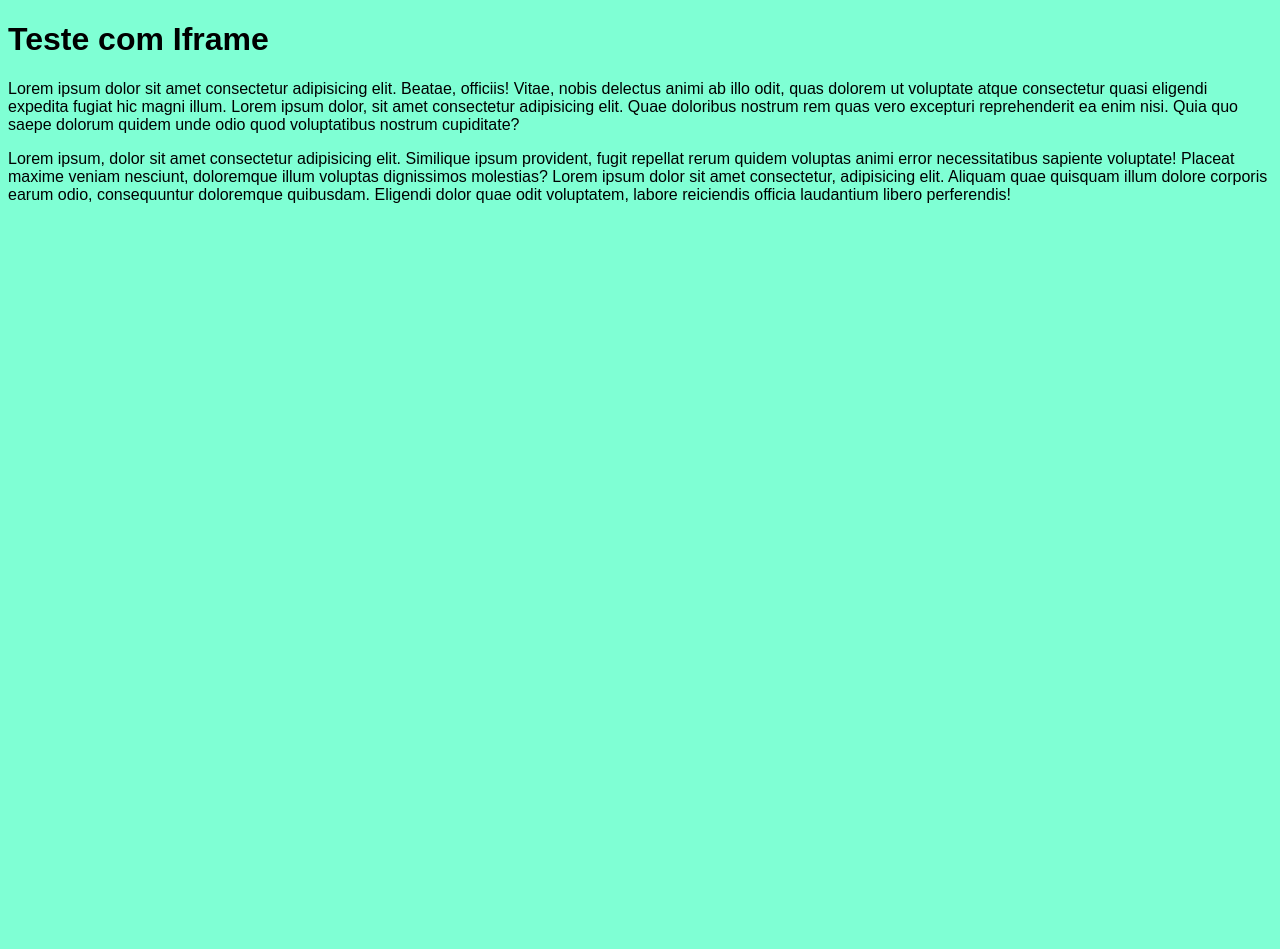
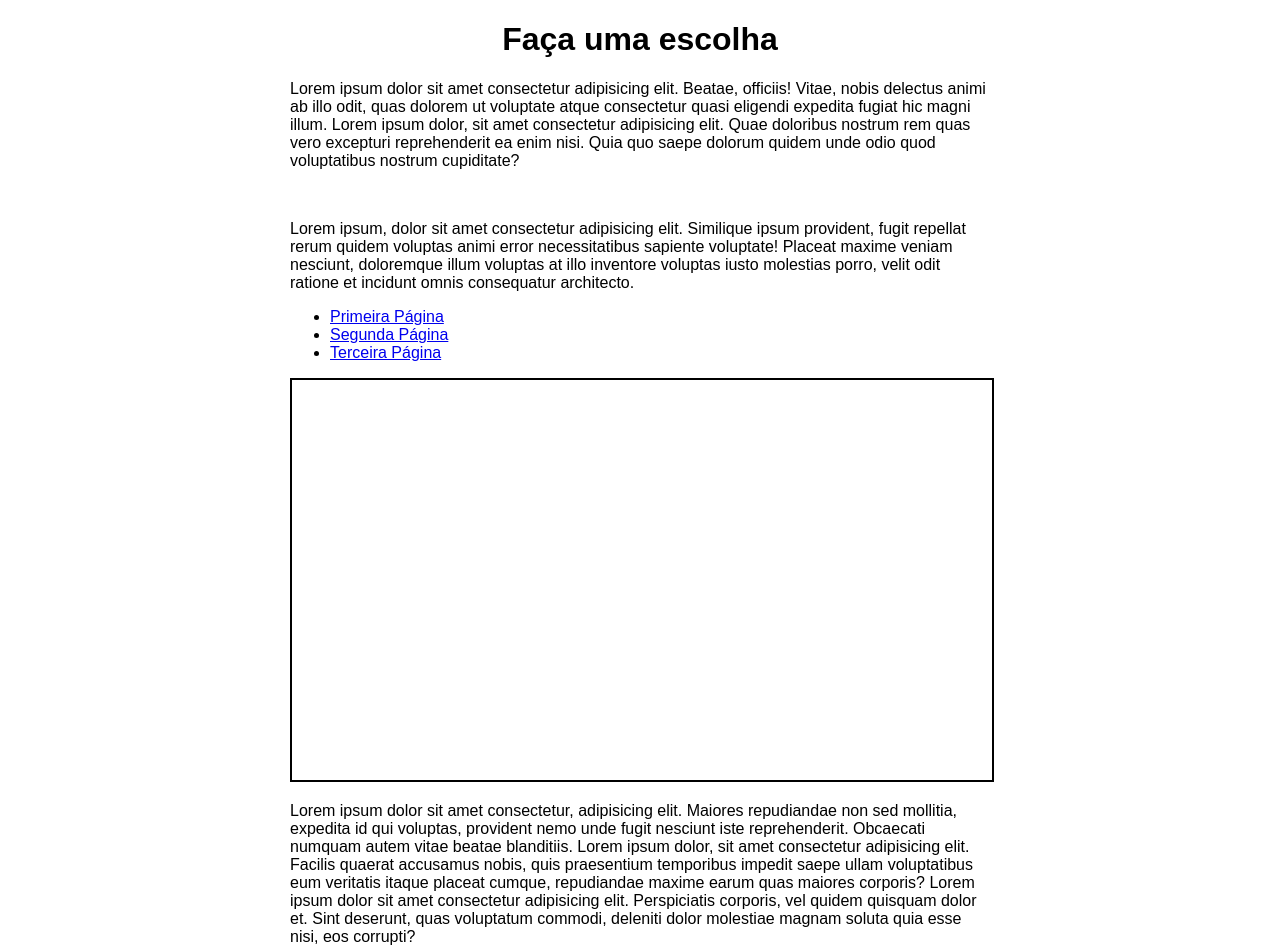
Before and after one commit to FellipeVilella/Html---CSS, a plain HTML site: page Conteúdo Aula/iframe/iframe002.html in a window 1280 px wide. Before the commit the page ends 800 px from the top, so only its background shows below. Drawn offline with Linux system fonts and the light colour scheme.

Commit message:
Update iframe002.html

```diff
--- a/Conteúdo Aula/iframe/iframe002.html
+++ b/Conteúdo Aula/iframe/iframe002.html
@@ -3,17 +3,42 @@
 <head>
     <meta charset="UTF-8">
     <meta name="viewport" content="width=device-width, initial-scale=1.0">
-    <title>Iframe</title>
+    <title>Uso do Iframe</title>
     <style>
-        body {
-            background-color: aquamarine;
+        body{
             font-family: Arial, Helvetica, sans-serif;
+            width: 700px;
+            margin: auto;
+        }
+        h1 {
+            text-align: center;
+        }
+        #tela {
+            width: 700px;
+            height: 400px;
+            border: 2px solid black;
         }
     </style>
+
 </head>
 <body>
-    <h1>Teste com Iframe</h1>
+    <h1>Faça uma escolha</h1>
+
     <p>Lorem ipsum dolor sit amet consectetur adipisicing elit. Beatae, officiis! Vitae, nobis delectus animi ab illo odit, quas dolorem ut voluptate atque consectetur quasi eligendi expedita fugiat hic magni illum. Lorem ipsum dolor, sit amet consectetur adipisicing elit. Quae doloribus nostrum rem quas vero excepturi reprehenderit ea enim nisi. Quia quo saepe dolorum quidem unde odio quod voluptatibus nostrum cupiditate?</p>
-    <p>Lorem ipsum, dolor sit amet consectetur adipisicing elit. Similique ipsum provident, fugit repellat rerum quidem voluptas animi error necessitatibus sapiente voluptate! Placeat maxime veniam nesciunt, doloremque illum voluptas dignissimos molestias? Lorem ipsum dolor sit amet consectetur, adipisicing elit. Aliquam quae quisquam illum dolore corporis earum odio, consequuntur doloremque quibusdam. Eligendi dolor quae odit voluptatem, labore reiciendis officia laudantium libero perferendis!</p>
+    <br>
+    <p>Lorem ipsum, dolor sit amet consectetur adipisicing elit. Similique ipsum provident, fugit repellat rerum quidem voluptas animi error necessitatibus sapiente voluptate! Placeat maxime veniam nesciunt, doloremque illum voluptas at illo inventore voluptas iusto molestias porro, velit odit ratione et incidunt omnis consequatur architecto.</p>
+    <ul>
+        <li><a href="https://gustavoguanabara.github.io/" target="iframe">Primeira Página</a></li>
+        <li><a href="https://fellipevilella.github.io/webcurriculo/#section1" target="iframe">Segunda Página</a></li>
+        <li><a href="https://fellipevilella.github.io/sorteador/" target="iframe">Terceira Página</a></li>
+    </ul>
+
+    <iframe id="tela" name="iframe" frameborder="1">
+        <p>Infelizmente seu navegador não é compativel com esta tecnologia</p>
+    </iframe>
+
+    <p>Lorem ipsum dolor sit amet consectetur, adipisicing elit. Maiores repudiandae non sed mollitia, expedita id qui voluptas, provident nemo unde fugit nesciunt iste reprehenderit. Obcaecati numquam autem vitae beatae blanditiis.
+        Lorem ipsum dolor, sit amet consectetur adipisicing elit. Facilis quaerat accusamus nobis, quis praesentium temporibus impedit saepe ullam voluptatibus eum veritatis itaque placeat cumque, repudiandae maxime earum quas maiores corporis? Lorem ipsum dolor sit amet consectetur adipisicing elit. Perspiciatis corporis, vel quidem quisquam dolor et. Sint deserunt, quas voluptatum commodi, deleniti dolor molestiae magnam soluta quia esse nisi, eos corrupti?
+    </p>
 </body>
 </html>
```
